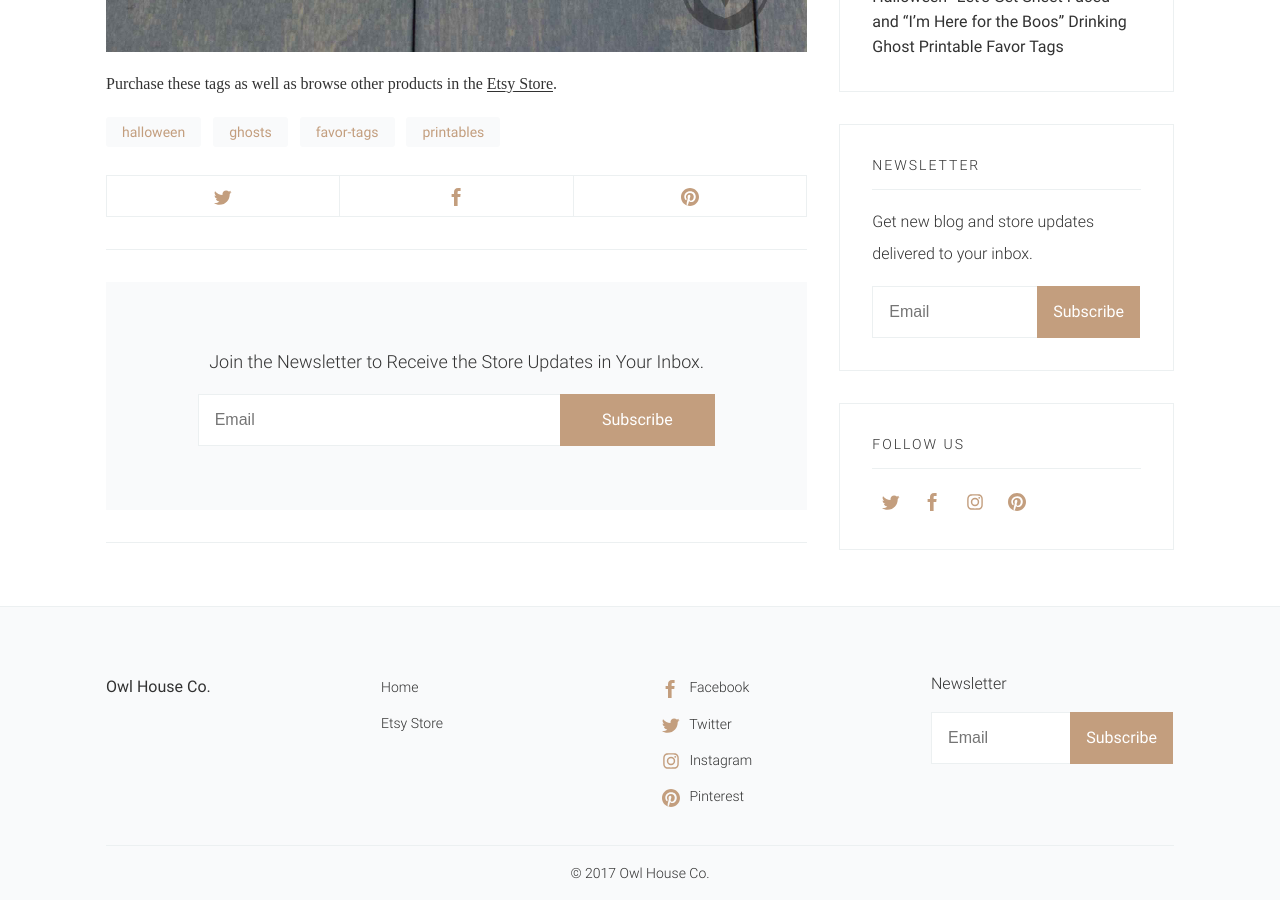
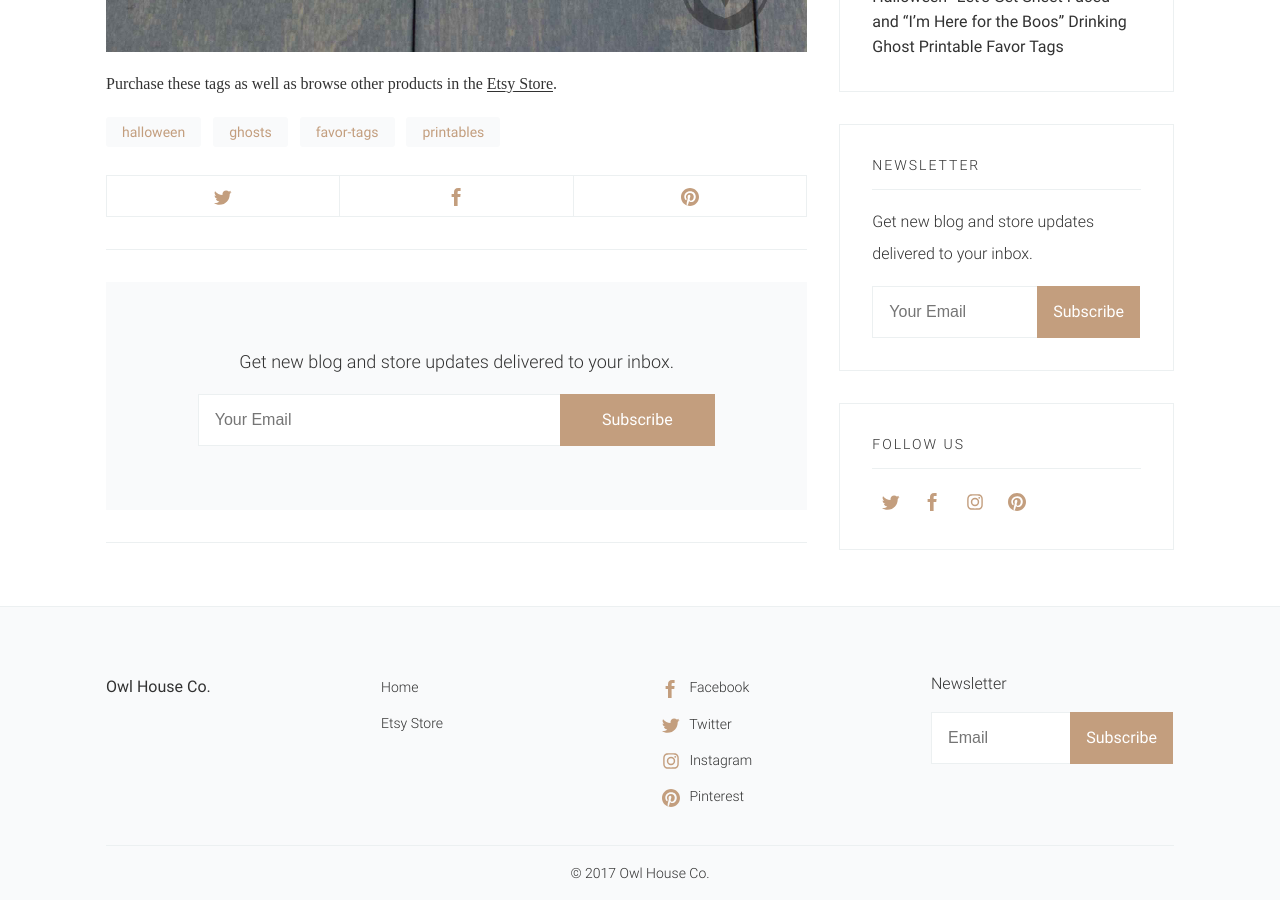
Before and after one commit to btamps/owlhouse, a Jekyll site: the page built from _posts/2017-8-27-halloween-ghost-hey-boo-favor-tags.md, in a window 1280 px wide and 900 px high, scrolled down 1533 px. Built offline with Jekyll 4.4.1, drawn with Linux system fonts in a browser that asks for light colours; some web fonts are replaced.

Commit message:
new copy edits

```diff
--- a/_includes/sidebar/widget-subscribe.html
+++ b/_includes/sidebar/widget-subscribe.html
@@ -6,7 +6,7 @@
         class='c-subscribe-form'
         action='//btamps.us9.list-manage.com/subscribe/post?u=bda6fb4150fc5963594148882&amp;id=507f1e6b37'>
     <div class='form-group'>
-      <input type='email' name='EMAIL' class='c-subscribe-form__input' placeholder='Email'>
+      <input type='email' name='EMAIL' class='c-subscribe-form__input' placeholder='Your Email'>
     </div>
     <input type='submit' class='c-subscribe-form__btn c-btn c-btn--full c-btn--small' value='Subscribe'>
   </form>
--- a/_includes/subscribe-form.html
+++ b/_includes/subscribe-form.html
@@ -2,14 +2,14 @@
   <div class='o-grid'>
     <div class='o-grid__col o-grid__col o-grid__col--3-4-m o-grid__col--3-4-l o-grid__col--center'>
 
-      <h5>Join the Newsletter to Receive the Store Updates in Your Inbox.</h5>
+      <h5>Get new blog and store updates delivered to your inbox.</h5>
 
       <form method='post'
             target='_blank'
             class='c-subscribe-form'
             action='//aspirethemes.us12.list-manage.com/subscribe/post?u=9723f3c5c3a2637fbba3bc673&amp;id=7b50db9989'>
         <div class='form-group'>
-          <input type='email' name='EMAIL' class='c-subscribe-form__input' placeholder='Email'>
+          <input type='email' name='EMAIL' class='c-subscribe-form__input' placeholder='Your Email'>
         </div>
         <input type='submit' class='c-subscribe-form__btn c-btn c-btn--full' value='Subscribe'>
       </form>
```
